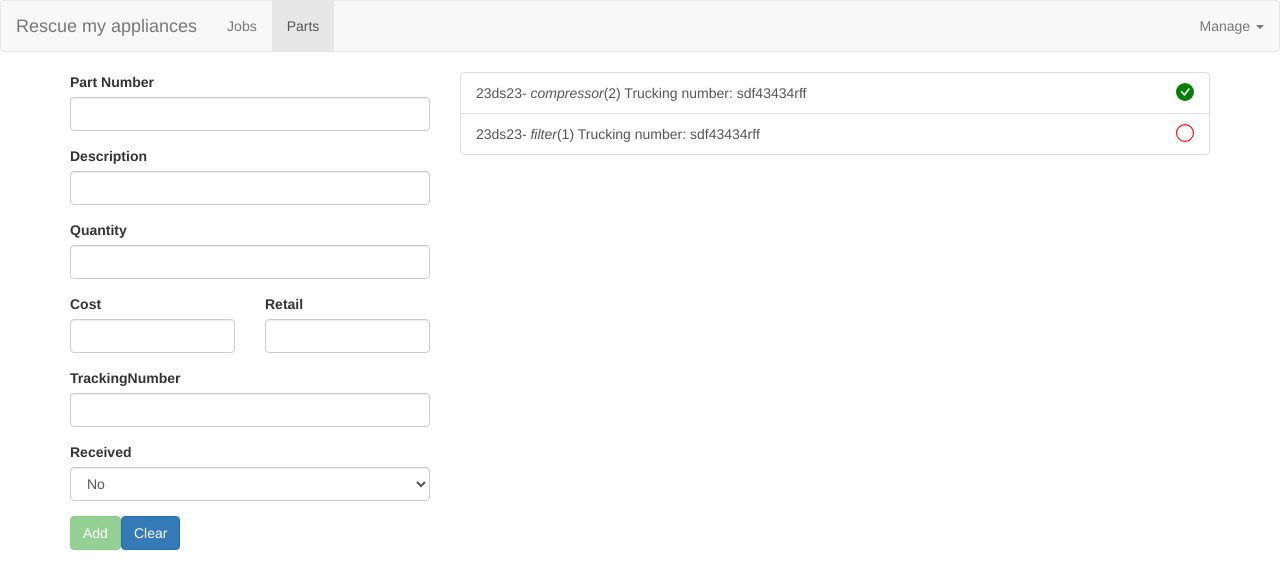
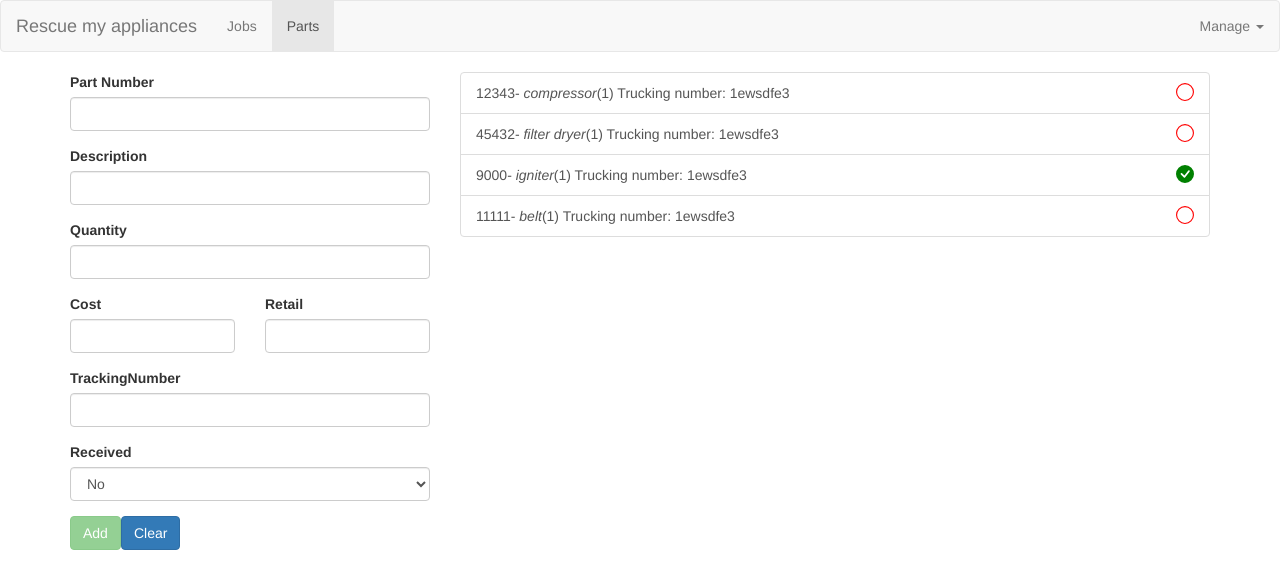
Before and after one commit to AleksGorbulin/AngularCRM, an Angular app: page /parts in a window 1280 px wide. Shown: the top 588 px of the page. Built offline with nearby package versions, Linux system fonts and the light colour scheme.

Commit message:
updated parts: Now it's a one Job object and changes in jobs change parts and wise versa

```diff
--- a/src/app/jobs/job-detail/customer-info/customer-info.component.html
+++ b/src/app/jobs/job-detail/customer-info/customer-info.component.html
@@ -92,7 +92,9 @@
 </div><!--end row -->
 
 <hr>
-<h4>History</h4>
+<h4>History
+  <span class="badge bg-secondary">{{job.jobHistory.length}}</span>
+</h4>
 <ul class="list-group" *ngFor="let jobHistoryItem of job.jobHistory;">
   <li class="list-group-item">{{ editDate| date:'yyyy-MM-dd'}}---{{jobHistoryItem.jobStatus}} --- {{jobHistoryItem.privateNotes}}</li>
 </ul>
--- a/src/app/jobs/job-detail/job-detail.component.ts
+++ b/src/app/jobs/job-detail/job-detail.component.ts
@@ -6,6 +6,7 @@ import { PartsListService } from 'src/app/parts-list/parts-list.service';
 import { JobsService } from '../jobs.service';
 import { ActivatedRoute, Params} from '@angular/router';
 import { Appliance } from 'src/app/shared/appliance.model';
+import { createNgModule } from '@angular/compiler/src/core';
 
 
 @Component({
@@ -36,6 +37,7 @@ imageUrl=null;
         }
       }
     );
+    console.log('this parts from job list ',this.job.parts );
   }
   addParts(parts:Part[]){
     this.partsListService.addParts(parts);
--- a/src/app/jobs/job-edit/job-edit.component.html
+++ b/src/app/jobs/job-edit/job-edit.component.html
@@ -143,46 +143,54 @@
            <div class="row vertical-align ">
            <div class="col-xs-11">
                 <div class="row" >
-                    <div class="col-xs-12">
-                       <label for="applianceName">Appliance name</label>
+                    <div class="col-md-12">
+                      <div class="input-group">
+                        <span class="input-group-addon">Appliance</span>
                        <input
                        type="text"
                        id="applianceName"
                        class="form-control"
                        formControlName="applianceName">
+                         </div>
                     </div>
                 </div>
                         <div class="row">
                         <div class="col-xs-12 col-md-6">
                           <div class="form-group">
-                            <label for="model">Model #</label>
+                            <div class="input-group">
+                              <span class="input-group-addon">Model</span>
                             <input
                             type="text"
                             formControlName="model"
                             id="model"
                             class="form-control">
+                            </div>
                           </div>
                         </div>
                         <div class="col-xs-12 col-md-6">
                           <div class="form-group">
-                            <label for="serial">Serial #</label>
+                            <div class="input-group">
+                              <span class="input-group-addon">Serial</span>
                             <input
                             formControlName="serial"
                             type="text"
                             id="serial"
                             class="form-control">
+                            </div>
                           </div>
                         </div>
                       </div>
                       <div class="row">
                         <div class="col-xs-12 col-md-12">
                           <div class="form-group">
-                            <label for="description">Description</label>
+                            <div class="input-group">
+                              <span class="input-group-addon">Description</span>
                               <textarea
                               class="form-control"
                               id="description"
                               formControlName="applianceDescription"
                               ></textarea>
+                              </div>
                           </div>
                         </div>
                       </div>
--- a/src/app/jobs/job-edit/job-edit.component.ts
+++ b/src/app/jobs/job-edit/job-edit.component.ts
@@ -16,6 +16,7 @@ export class JobEditComponent implements OnInit {
 editMode=false;
 workOrderForm:FormGroup;
 id:number; //job Id
+workOrderNumberForPart; // workorder number for part jobId
 loadedTab:string="info";
 
   constructor(private route:ActivatedRoute,
@@ -62,6 +63,7 @@ loadedTab:string="info";
       if (this.editMode){
         const job = this.jobService.getJob(+this.id);
         workOrderNumber = job.workOrderNumber;
+        this.workOrderNumberForPart=job.workOrderNumber;
         name = job.name;
         phone = job.phone;
         houseNumber=job.houseNumber;
@@ -157,7 +159,7 @@ loadedTab:string="info";
         'quantity': new FormControl(null,[Validators.required,
                                           Validators.pattern(/^[1-9]+[0-9]*$/)]),
         // this FormControllers are not required. They filled up by manager on Parts page
-        'jobId': new FormControl(null),
+        'jobId': new FormControl(this.workOrderNumberForPart),
         'cost':new FormControl(null),
         'retail':new FormControl(null),
         'trackNumber':new FormControl(null),
--- a/src/app/jobs/jobs-list/jobs-list.component.ts
+++ b/src/app/jobs/jobs-list/jobs-list.component.ts
@@ -22,12 +22,10 @@ export class JobsListComponent implements OnInit,OnDestroy {
     this.subsctiption=this.jobsService.jobsUpdated.subscribe(
       (jobs)=>{
         this.jobs=jobs;
-        console.log('jobs-list updated in jobs-list component', jobs);
       }
     );
     //get/show initial jobs
    this.jobs=this.jobsService.getJobs();
-   console.log('jobs-list updated in jobs-list component 2', this.jobs);
     // get/show jobs after search
    this.searchSubsctiption= this.jobsService.searchResults.subscribe(
       (foundJobs)=>{
--- a/src/app/parts-list/part-edit/part-edit.component.ts
+++ b/src/app/parts-list/part-edit/part-edit.component.ts
@@ -39,7 +39,7 @@ export class PartEditComponent implements OnInit, OnDestroy {
   submitForm(form:NgForm){
     const value = form.value;
     const newPart:Part= new Part(
-      'asdf',
+      this.editedItem.jobId,
       value.partNumber,
       value.description,
       value.quantity,
--- a/src/app/parts-list/parts-list.component.ts
+++ b/src/app/parts-list/parts-list.component.ts
@@ -1,7 +1,8 @@
 import { Component, OnInit, OnDestroy } from '@angular/core';
 import { Part } from '../shared/part.model';
 import { PartsListService } from './parts-list.service';
-import { isBoolean } from 'util';
+import { JobsService } from '../jobs/jobs.service';
+import { Job } from '../jobs/jobs.model';
 
 @Component({
   selector: 'app-parts-list',
@@ -10,15 +11,19 @@ import { isBoolean } from 'util';
 })
 export class PartsListComponent implements OnInit, OnDestroy {
   parts:Part[];
+  jobs:Job[];
   private subscription;
 
-  constructor(private partsListService:PartsListService) { }
+  constructor(private partsListService:PartsListService
+              ) { }
 
   ngOnInit(): void {
-    this.parts= this.partsListService.getParts();
+    // this.parts= this.partsListService.getParts();
+    this.parts=this.partsListService.getPartsFromJobs();
     this.subscription=this.partsListService.updatedParts.subscribe(
       (updatedParts:Part[])=>{
         this.parts=updatedParts;
+        console.log('updated parts with slon', this.parts)
       }
     );
   }
@@ -30,6 +35,7 @@ export class PartsListComponent implements OnInit, OnDestroy {
   }
   changePartStatus(index,jobId){
     this.parts[index].received= !this.parts[index].received;
+    this.parts[index].quantity=10;
     this.partsListService.checkIfAllPartsReceived(jobId);
   }
 }
--- a/src/app/parts-list/parts-list.service.ts
+++ b/src/app/parts-list/parts-list.service.ts
@@ -12,12 +12,21 @@ export class PartsListService{
   constructor(private jobsService:JobsService){
   }
 private  parts:Part[]=[
-    new Part('LG001','23ds23', 'compressor', 2, 20,30,'sdf43434rff',true),
-    new Part('LG002','23ds23', 'filter', 1,10,20,'sdf43434rff',false)
+    // new Part('LG001','23ds23', 'compressor', 2, 20,30,'sdf43434rff',true),
+    // new Part('LG002','23ds23', 'filter', 1,10,20,'sdf43434rff',false)
   ];
-
+  getPartsFromJobs(){
+    this.parts=[];
+   this.jobsService.getJobs().every(
+      job=>{
+       return this.parts.push(...job.parts);
+      }
+    )
+    return this.parts;
+  }
   getParts(){
-    return this.parts.slice();
+    // return this.parts.slice();
+    return this.parts;
   }
   getPart(index:number){
     return this.parts[index];
@@ -30,8 +39,10 @@ private  parts:Part[]=[
     this.parts.push(...parts);
   }
   updatePart(index:number, newPart:Part){
-    this.parts[index] = newPart;
+    // this.parts[index] = newPart;
+    this.parts[index].name=newPart.name;
     this.updatedParts.next(this.parts.slice());
+    console.log('JOBS PARTS',this.parts);
   }
   deleteItem(index:number){
     this.parts.splice(index,1);
@@ -40,12 +51,10 @@ private  parts:Part[]=[
   checkIfAllPartsReceived(workOrder){
     // find job index
     const jobIndex = this.jobsService.getIndexByWorkOrder(workOrder);
-    //
-    // const job:Job[] = this.jobsService.getJobByWorkOrder(workOrder);
+
     // get a job instance
     const job:Job= this.jobsService.getJob(+jobIndex);
 
-    // const job:Job = this.jobsService.getJob[];
     // check if all parts received for this job
     const allPartsReceived =job.parts.every(part=>{return part.received===true});
     if(allPartsReceived){
@@ -55,6 +64,5 @@ private  parts:Part[]=[
       var jobHistory:JobHistory = new JobHistory('01/18/22', 'waiting for parts','part department updated parts');
     }
     this.jobsService.addStatusUpdate(jobIndex,jobHistory);
-
   }
 }
```
